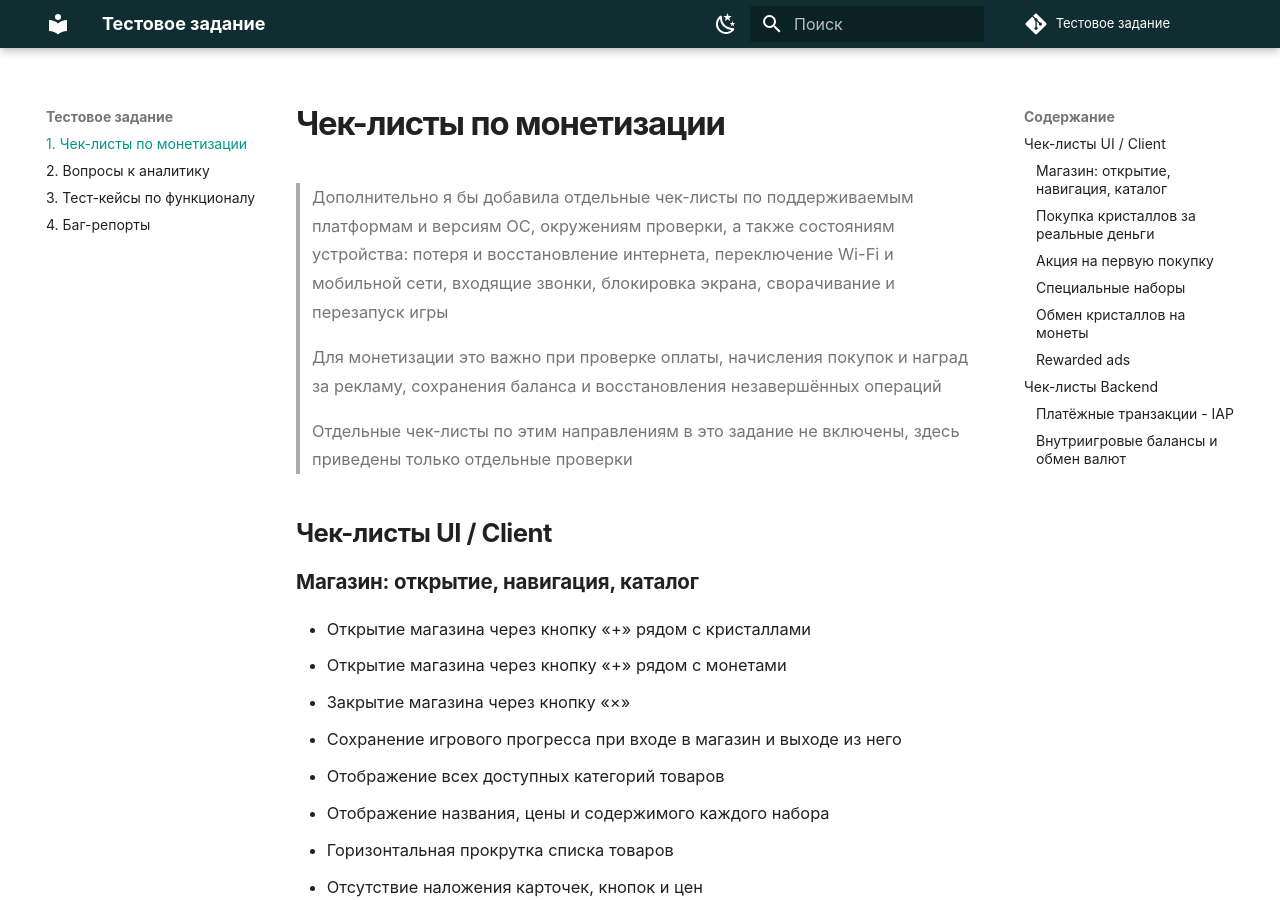
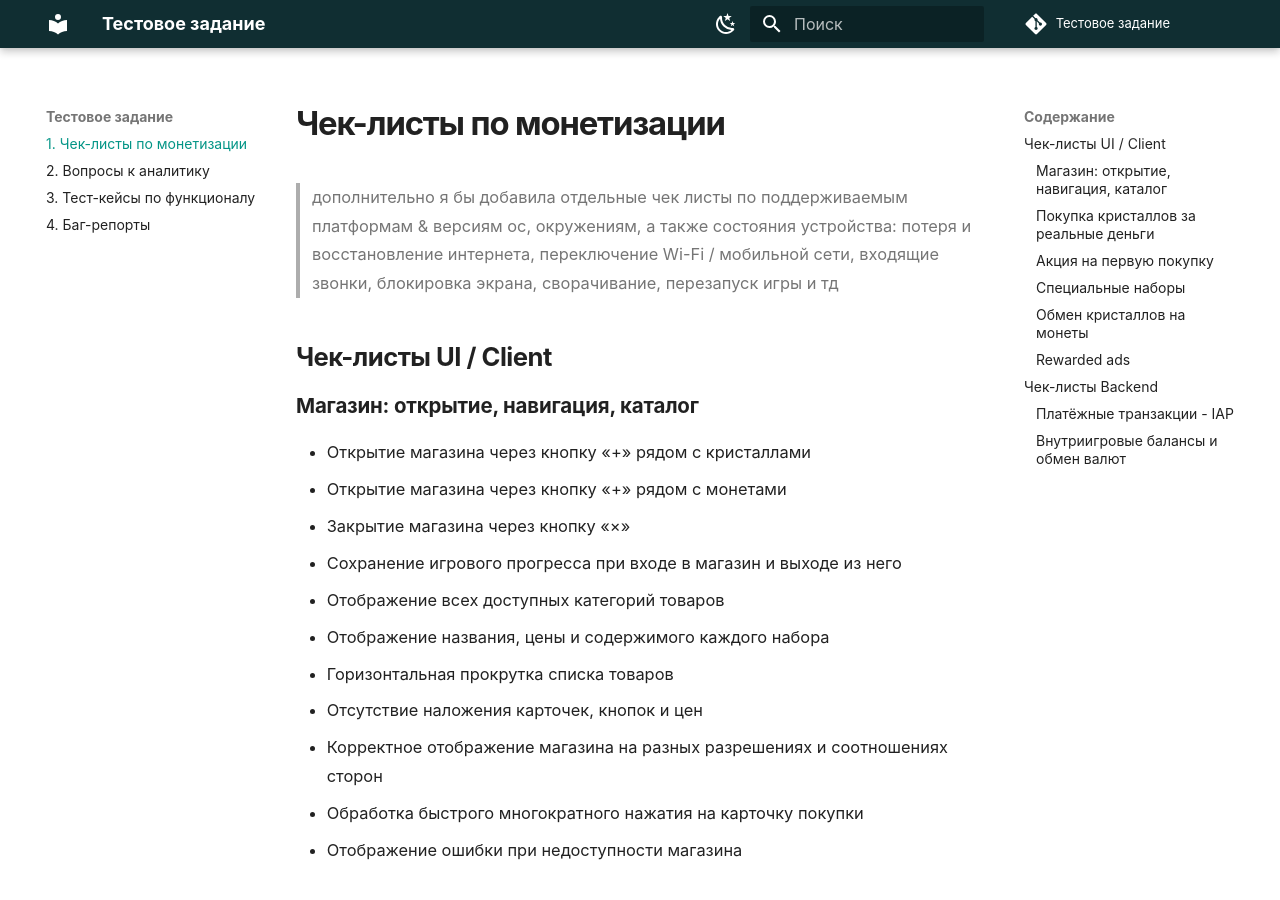
Before and after one commit to Rudyasha/story_hotel, an MkDocs documentation site: the page built from docs/index.md, in a window 1280 px wide and 900 px high. Built offline with MkDocs 1.6.1 and Material for MkDocs 9.7.7, drawn with Linux system fonts in a browser that asks for light colours; comment, search, counter and statistics services are not loaded.

Commit message:
docs: use requested monetization introduction

```diff
--- a/docs/index.md
+++ b/docs/index.md
@@ -1,10 +1,6 @@
 # Чек-листы по монетизации
 
-> Дополнительно я бы добавила отдельные чек-листы по поддерживаемым платформам и версиям ОС, окружениям проверки, а также состояниям устройства: потеря и восстановление интернета, переключение Wi-Fi и мобильной сети, входящие звонки, блокировка экрана, сворачивание и перезапуск игры
->
-> Для монетизации это важно при проверке оплаты, начисления покупок и наград за рекламу, сохранения баланса и восстановления незавершённых операций
->
-> Отдельные чек-листы по этим направлениям в это задание не включены, здесь приведены только отдельные проверки
+> дополнительно я бы добавила отдельные чек листы по поддерживаемым платформам & версиям ос, окружениям, а также состояния устройства: потеря и восстановление интернета, переключение Wi-Fi / мобильной сети, входящие звонки, блокировка экрана, сворачивание, перезапуск игры и тд
 
 ## Чек-листы UI / Client
 
```
